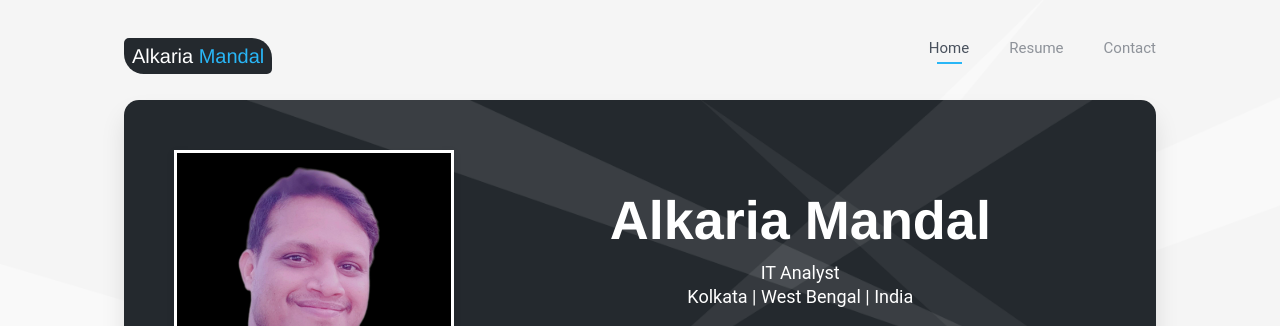
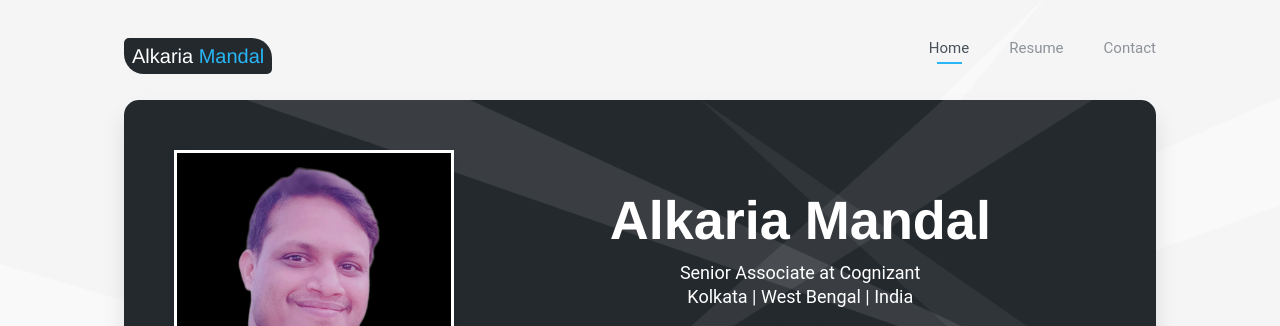
Before and after one commit to alkaria999/my-resume, a plain HTML site: page index.html in a window 1280 px wide. Shown: the top 326 px of the page. Drawn offline with Linux system fonts and the light colour scheme.

Commit message:
Update index.html

```diff
--- a/index.html
+++ b/index.html
@@ -212,7 +212,7 @@
                                                     <div class="sp-subtitle">Full Stack Developer</div>
                                                 </div>
                                                 <div class="item">
-                                                    <div class="sp-subtitle">IT Analyst</div>
+                                                    <div class="sp-subtitle">Senior Associate at Cognizant</div>
                                                 </div>
 						<div class="item">
                                                     <div class="sp-subtitle">Java | Spring Boot | Angular | Docker | Jenkins</div>
```
